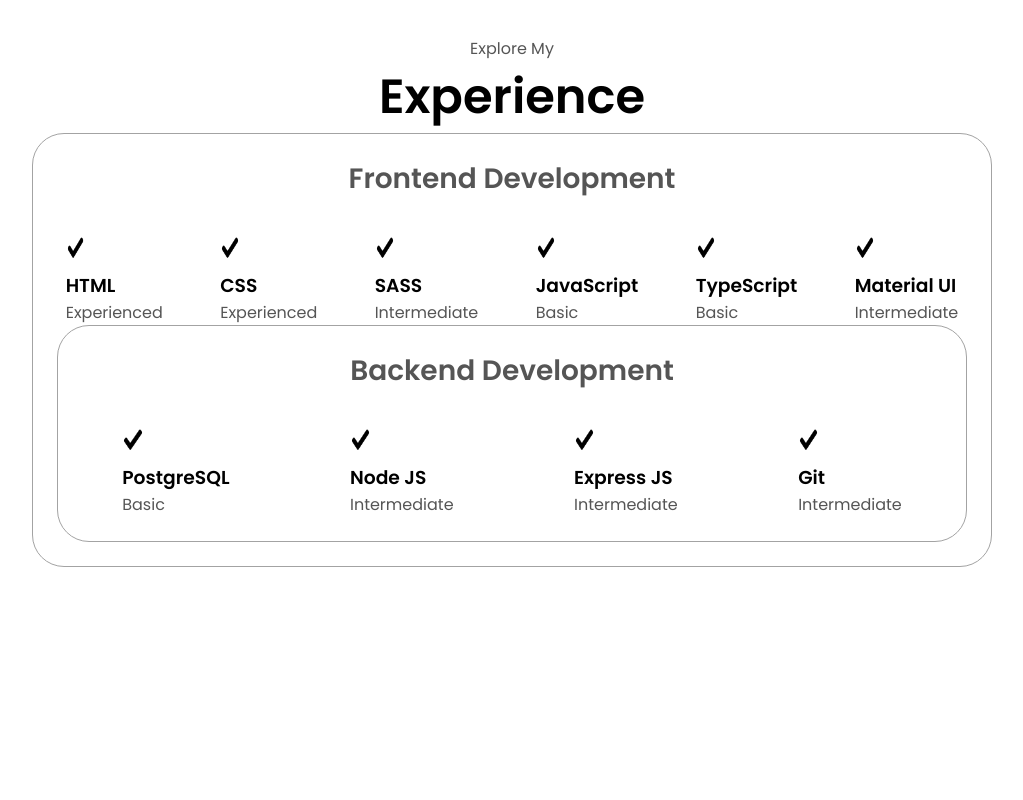
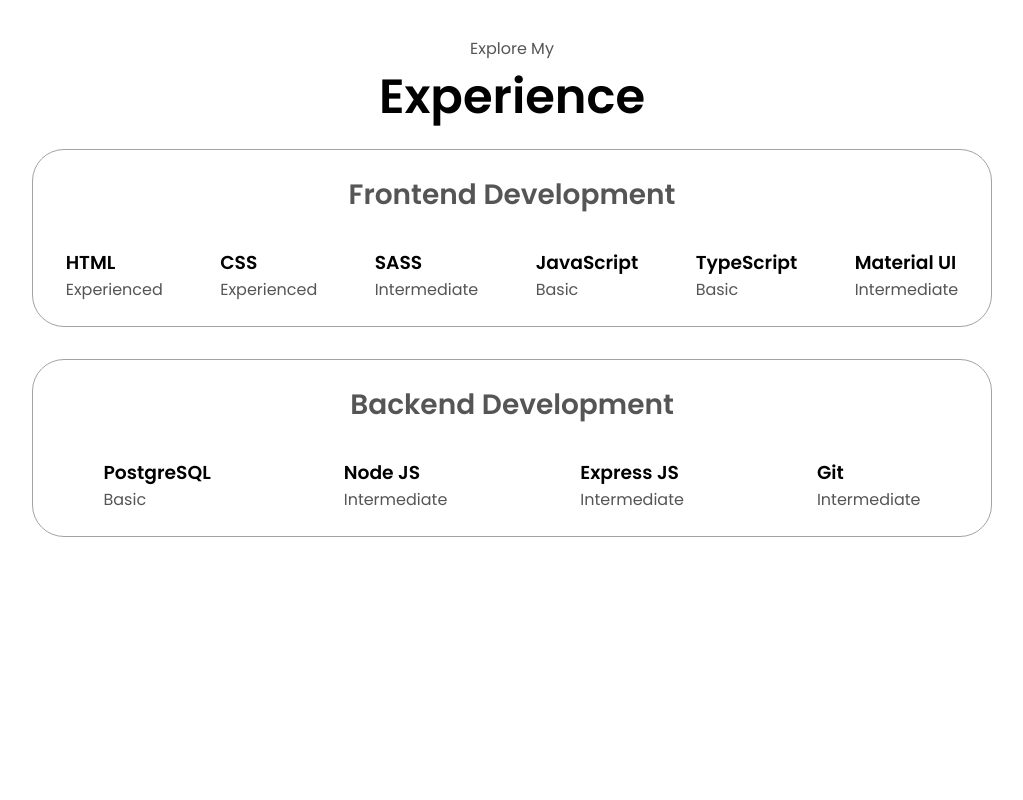
Before and after one commit to s-akhiltechy/Portfolio3.0, a plain HTML site: page index.html in a window 1280 px wide. Shown: the part 1660-2460 px from the top of the page, without its empty margins (128-1151 px from the left). Drawn offline with Linux system fonts and the light colour scheme; a web font is replaced by a local one.

Commit message:
Update navigation logo to link and adjust font sizes for improved readability

```diff
--- a/index.html
+++ b/index.html
@@ -14,7 +14,7 @@
     </head>
     <body>
         <nav id="desktop-nav">
-            <div class="logo">Akhil Siva</div>
+            <a href="index.html" class="logo">Akhil Siva</a>
             <div>
                 <ul class="nav-links">
                     <li><a href="#about">About</a></li>
@@ -46,7 +46,7 @@
             </div>
             <div class="section_text">
                 <p class="section_text_p1">Hello, I'm</p>
-                <h1 class="title">Akhil Siva</h1>
+                <p class="title">Akhil Siva</p>
                 <p class="section_text_p2">Frontend Developer</p>
                 <div class="btn-container">
                     <button
@@ -116,122 +116,86 @@
 
             </div>
         </section>
+
         <section id="experience">
             <p class="section_text_p1">Explore My</p>
             <h1 class="title">Experience</h1>
+
             <div class="experience-details-container">
                 <div class="details-container">
                     <h2 class="experience-sub-title">Frontend Development</h2>
                     <div class="article-container">
                         <article>
-                            <img
-                            src="./assets/checkmark.png"
-                            alt="Experience icon"
-                            class="icon"
-                            />
+
                             <div>
                                 <h3>HTML</h3>
                                 <p>Experienced</p>
                             </div>
                         </article>
                         <article>
-                            <img
-                            src="./assets/checkmark.png"
-                            alt="Experience icon"
-                            class="icon"
-                            />
+
                             <div>
                                 <h3>CSS</h3>
                                 <p>Experienced</p>
                             </div>
                         </article>
                         <article>
-                            <img
-                            src="./assets/checkmark.png"
-                            alt="Experience icon"
-                            class="icon"
-                            />
+
                             <div>
                                 <h3>SASS</h3>
                                 <p>Intermediate</p>
                             </div>
                         </article>
                         <article>
-                            <img
-                            src="./assets/checkmark.png"
-                            alt="Experience icon"
-                            class="icon"
-                            />
+
                             <div>
                                 <h3>JavaScript</h3>
                                 <p>Basic</p>
                             </div>
                         </article>
                         <article>
-                            <img
-                            src="./assets/checkmark.png"
-                            alt="Experience icon"
-                            class="icon"
-                            />
+
                             <div>
                                 <h3>TypeScript</h3>
                                 <p>Basic</p>
                             </div>
                         </article>
                         <article>
-                            <img
-                            src="./assets/checkmark.png"
-                            alt="Experience icon"
-                            class="icon"
-                            />
+
                             <div>
                                 <h3>Material UI</h3>
                                 <p>Intermediate</p>
                             </div>
                         </article>
                     </div>
+                </div>
+
                 <div class="details-container">
                     <h2 class="experience-sub-title">Backend Development</h2>
                     <div class="article-container">
                         <article>
-                                <img
-                                src="./assets/checkmark.png"
-                                alt="Experience icon"
-                                class="icon"
-                                />
+
                             <div>
                                 <h3>PostgreSQL</h3>
                                 <p>Basic</p>
                             </div>
                         </article>
                         <article>
-                                <img
-                                src="./assets/checkmark.png"
-                                alt="Experience icon"
-                                class="icon"
-                                />
+
                             <div>
                                 <h3>Node JS</h3>
                                 <p>Intermediate</p>
                             </div>
                         </article>
                         <article>
-                                <img
-                                src="./assets/checkmark.png"
-                                alt="Experience icon"
-                                class="icon"
-                                />
+
                             <div>
                                 <h3>Express JS</h3>
                                 <p>Intermediate</p>
                             </div>
                         </article>
                         <article>
-                                <img
-                                src="./assets/checkmark.png"
-                                alt="Experience icon"
-                                class="icon"
-                                />
+
                             <div>
                                 <h3>Git</h3>
                                 <p>Intermediate</p>
@@ -240,9 +204,9 @@
                     </div>
                 </div>
             </div>
-            </div>
 
         </section>
+
         <section id="projects">
             <p class="section_text_p1">Browse My Recent</p>
             <h1 class="title">Projects</h1>
--- a/style.css
+++ b/style.css
@@ -42,7 +42,7 @@
  .nav-links {
    gap: 2rem;
    list-style: none;
-   font-size: 1.5rem;
+   font-size: 1rem;
  }
 
  a {
@@ -54,12 +54,12 @@
  a:hover {
    color: grey;
    text-decoration: underline;
-   text-underline-offset: 1rem;
+   text-underline-offset: 0.5rem;
    text-decoration-color: rgb(181, 181, 181);
  }
 
  .logo {
-   font-size: 2rem;
+   font-size: 1.5rem;
  }
 
  .logo:hover {
@@ -305,6 +305,9 @@
   border: rgb(53, 53, 53) 0.1rem solid;
   border-color: rgb(163, 163, 163);
   text-align: center;
+
+  margin-top:1rem;
+  margin-bottom:1rem;
  }
 
  .section-container {
@@ -318,7 +321,9 @@
   margin: auto 0;
  }
 
-
+ .section_pic-container img{
+  border-radius:50%;
+ }
 
  #experience {
   position: relative;
```
Also changed, not shown: assets/about-pic.png, assets/checkmark.png (deleted), assets/profile-pic.png. Lines whose indentation alone changed are shown as unchanged.
